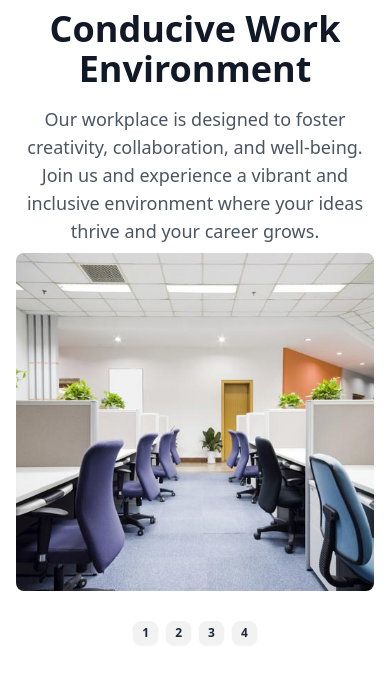
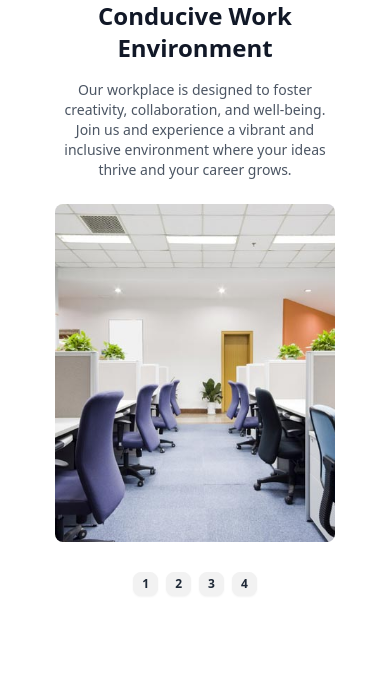
Before and after one commit to Oseun12/Employee-dashboard, a Next.js app: page /employees/EmployeeCarousal in a window 390 px wide. Shown: the top 684 px of the page. Built offline with nearby package versions, Linux system fonts and the light colour scheme.

Commit message:
Chore: updating the responsiveness

```diff
--- a/pages/employees/EmployeeCarousal.tsx
+++ b/pages/employees/EmployeeCarousal.tsx
@@ -1,6 +1,5 @@
 import React from 'react';
 import Image from "next/image";
-
 
 type Employee = {
   role: string;
@@ -18,32 +17,31 @@ interface EmployeeCarousalProps {
 
 const EmployeeCarousal: React.FC<EmployeeCarousalProps> = ({ employees }) => {
   return (
-    <div className="container mx-auto px-4 lg:w-4/5">
-      <div className="flex flex-col items-center justify-center h-[30vh] text-center">
-        <h1 className="text-4xl font-bold text-gray-900">
+    <div className="container mx-auto px-4 w-4/5 lg:px-8 lg:w-4/5">
+      <div className="flex flex-col items-center justify-center h-auto text-center">
+        <h1 className="text-2xl sm:text-3xl md:text-4xl font-bold text-gray-900">
           Conducive Work Environment
         </h1>
-        <p className="mt-4 text-lg text-gray-600">
+        <p className="mt-4 text-sm sm:text-base md:text-lg text-gray-600">
           Our workplace is designed to foster creativity, collaboration, and well-being. Join us and experience a vibrant and inclusive environment where your ideas thrive and your career grows.
         </p>
       </div>
 
-      <div className="carousel w-full h-[40vh] rounded-lg overflow-hidden">
+      <div className="carousel w-full h-[40vh] rounded-lg overflow-hidden mt-6 sm:mt-8">
         <div id="item1" className="carousel-item w-full">
           <Image
             src="/images/Comfortable-Office-Environm.jpg"
             alt="Office"
             className="w-full h-full object-cover"
-          width={500}
-          height={300}
+            width={1200}
+            height={800}
           />
-
         </div>
         <div id="item2" className="carousel-item w-full">
           <Image
             src="/images/Office-layoit-with-planters-700x467.jpg"
             alt="Office"
-          className="object-cover"
+            className="w-full h-full object-cover"
             width={1200}
             height={800}
           />
@@ -57,7 +55,6 @@ const EmployeeCarousal: React.FC<EmployeeCarousalProps> = ({ employees }) => {
             alt="Office"
           />
         </div>
-
         <div id="item4" className="carousel-item w-full">
           <Image
             src="/images/office2.jpg"
@@ -68,6 +65,7 @@ const EmployeeCarousal: React.FC<EmployeeCarousalProps> = ({ employees }) => {
           />
         </div>
       </div>
+
       <div className="flex w-full justify-center gap-2 py-2 mt-4">
         <a href="#item1" className="btn btn-xs">1</a>
         <a href="#item2" className="btn btn-xs">2</a>
--- a/pages/employees/EmployeeProfile.tsx
+++ b/pages/employees/EmployeeProfile.tsx
@@ -29,7 +29,7 @@ const EmployeeProfile: React.FC<EmployeeCarousalProps> = () => {
       </div>
 
       {/* Employee Profiles Grid */}
-      <div className="grid grid-cols-1 gap-4 sm:grid-cols-2 lg:grid-cols-2 lg:gap-2 xl:gap-8">
+      <div className="grid grid-cols-2 gap-4 sm:grid-cols-2 lg:grid-cols-2 lg:gap-2 xl:gap-8">
         {/* Profile cards */}
         <div className="card glass w-full max-w-sm mx-auto">
           <figure className="flex justify-center">
--- a/pages/employees/EmployeeStat.tsx
+++ b/pages/employees/EmployeeStat.tsx
@@ -14,7 +14,7 @@ interface EmployeeStatProps {
 
 const EmployeeStat: React.FC<EmployeeStatProps> = ({ employees }) => {
   return (
-    <div className="flex flex-col items-center justify-center min-h-screen p-2 -mt-48">
+    <div className="flex flex-col items-center justify-center min-h-screen p-2 mb-4 md:-mb-48 md:-mt-48">
       {/* Header and Paragraph */}
       <div className="text-center mb-8">
         <h1 className="text-4xl font-bold mb-4 text-gray-900">Employee Statistics</h1>
--- a/pages/employees/index.tsx
+++ b/pages/employees/index.tsx
@@ -125,80 +125,63 @@ const EmployeeList = () => {
       </div>
 
       {/* Footer section */}
-      <footer className="footer bg-neutral text-neutral-content grid grid-cols-2 md:grid-cols-3 lg:grid-cols-6 gap-4 p-10 -mt-40 lg:w-4/5">
-        <nav>
+      <footer className="footer bg-neutral text-neutral-content grid grid-cols-2 md:grid-cols-3 lg:grid-cols-6 gap-4 p-10 w-full lg:w-4/5">
+      <nav className="w-full">
         <h6 className="footer-title">Services</h6>
         <a className="link link-hover">Branding</a>
         <a className="link link-hover">Design</a>
         <a className="link link-hover">Marketing</a>
         <a className="link link-hover">Advertisement</a>
       </nav>
-        <nav>
+      <nav className="w-full">
         <h6 className="footer-title">Company</h6>
         <a className="link link-hover">About us</a>
         <a className="link link-hover">Contact</a>
         <a className="link link-hover">Jobs</a>
         <a className="link link-hover">Press kit</a>
       </nav>
-        <nav>
+      <nav className="w-full">
         <h6 className="footer-title">Legal</h6>
         <a className="link link-hover">Terms of use</a>
         <a className="link link-hover">Privacy policy</a>
         <a className="link link-hover">Cookie policy</a>
       </nav>
-        <nav>
+      <nav className="w-full">
         <h6 className="footer-title">Explore</h6>
         <a className="link link-hover">Features</a>
         <a className="link link-hover">Enterprise</a>
         <a className="link link-hover">Security</a>
         <a className="link link-hover">Pricing</a>
       </nav>
-        <nav>
+      <nav className="w-full">
         <h6 className="footer-title">Apps</h6>
         <a className="link link-hover">Mac</a>
         <a className="link link-hover">Windows</a>
         <a className="link link-hover">iPhone</a>
         <a className="link link-hover">Android</a>
       </nav>
-        <nav>
+      <nav className="w-full">
         <h6 className="footer-title">Social</h6>
         <div className="grid grid-flow-col gap-4">
           <a>
-              <svg
-                xmlns="http://www.w3.org/2000/svg"
-                width="24"
-                height="24"
-                viewBox="0 0 24 24"
-                className="fill-current">
-                <path
-                  d="M24 4.557c-.883.392-1.832.656-2.828.775 1.017-.609 1.798-1.574 2.165-2.724-.951.564-2.005.974-3.127 1.195-.897-.957-2.178-1.555-3.594-1.555-3.179 0-5.515 2.966-4.797 6.045-4.091-.205-7.719-2.165-10.148-5.144-1.29 2.213-.669 5.108 1.523 6.574-.806-.026-1.566-.247-2.229-.616-.054 2.281 1.581 4.415 3.949 4.89-.693.188-1.452.232-2.224.084.626 1.956 2.444 3.379 4.6 3.419-2.07 1.623-4.678 2.348-7.29 2.04 2.179 1.397 4.768 2.212 7.548 2.212 9.142 0 14.307-7.721 13.995-14.646.962-.695 1.797-1.562 2.457-2.549z"></path>
+            <svg xmlns="http://www.w3.org/2000/svg" width="24" height="24" viewBox="0 0 24 24" className="fill-current">
+              <path d="M24 4.557c-.883.392-1.832.656-2.828.775 1.017-.609 1.798-1.574 2.165-2.724-.951.564-2.005.974-3.127 1.195-.897-.957-2.178-1.555-3.594-1.555-3.179 0-5.515 2.966-4.797 6.045-4.091-.205-7.719-2.165-10.148-5.144-1.29 2.213-.669 5.108 1.523 6.574-.806-.026-1.566-.247-2.229-.616-.054 2.281 1.581 4.415 3.949 4.89-.693.188-1.452.232-2.224.084.626 1.956 2.444 3.379 4.6 3.419-2.07 1.623-4.678 2.348-7.29 2.04 2.179 1.397 4.768 2.212 7.548 2.212 9.142 0 14.307-7.721 13.995-14.646.962-.695 1.797-1.562 2.457-2.549z"></path>
             </svg>
           </a>
           <a>
-              <svg
-                xmlns="http://www.w3.org/2000/svg"
-                width="24"
-                height="24"
-                viewBox="0 0 24 24"
-                className="fill-current">
-                <path
-                  d="M19.615 3.184c-3.604-.246-11.631-.245-15.231 0-3.611.246-4.388 1.885-4.384 8.816-.004 6.851.757 8.583 4.384 8.82 3.604.246 11.631.246 15.231 0 3.609-.247 4.388-1.884 4.384-8.816.004-6.852-.756-8.584-4.384-8.82zm-11.494 11.601v-7.55l6.616 3.775-6.616 3.775z"></path>
+            <svg xmlns="http://www.w3.org/2000/svg" width="24" height="24" viewBox="0 0 24 24" className="fill-current">
+              <path d="M19.615 3.184c-3.604-.246-11.631-.245-15.231 0-3.611.246-4.388 1.885-4.384 8.816-.004 6.851.757 8.583 4.384 8.82 3.604.246 11.631.246 15.231 0 3.609-.247 4.388-1.884 4.384-8.816.004-6.852-.756-8.584-4.384-8.82zm-11.494 11.601v-7.55l6.616 3.775-6.616 3.775z"></path>
             </svg>
           </a>
           <a>
-              <svg
-                xmlns="http://www.w3.org/2000/svg"
-                width="24"
-                height="24"
-                viewBox="0 0 24 24"
-                className="fill-current">
-                <path
-                  d="M12 2c-5.514 0-10 4.486-10 10s4.486 10 10 10 10-4.486 10-10-4.486-10-10-10zm0 18c-4.411 0-8-3.589-8-8s3.589-8 8-8 8 3.589 8 8-3.589 8-8 8zm1-13h-2v6h6v-2h-4z"></path>
+            <svg xmlns="http://www.w3.org/2000/svg" width="24" height="24" viewBox="0 0 24 24" className="fill-current">
+              <path d="M12 2c-5.514 0-10 4.486-10 10s4.486 10 10 10 10-4.486 10-10-4.486-10-10-10zm0 18c-4.411 0-8-3.589-8-8s3.589-8 8-8 8 3.589 8 8-3.589 8-8 8zm1-13h-2v6h6v-2h-4z"></path>
             </svg>
           </a>
         </div>
       </nav>
     </footer>
+
     </div>
   );
 };
```
Lines whose indentation alone changed are shown as unchanged.
